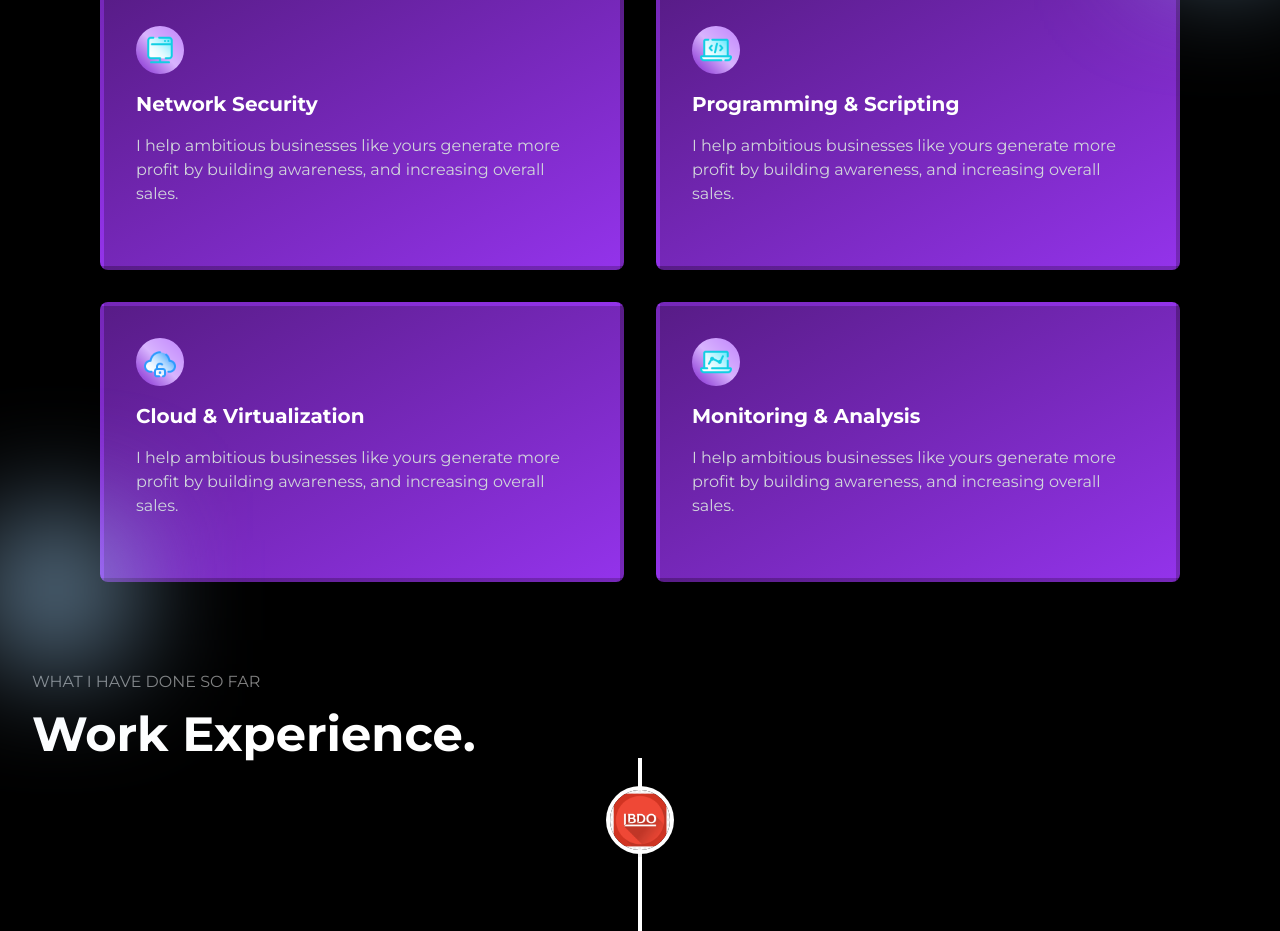
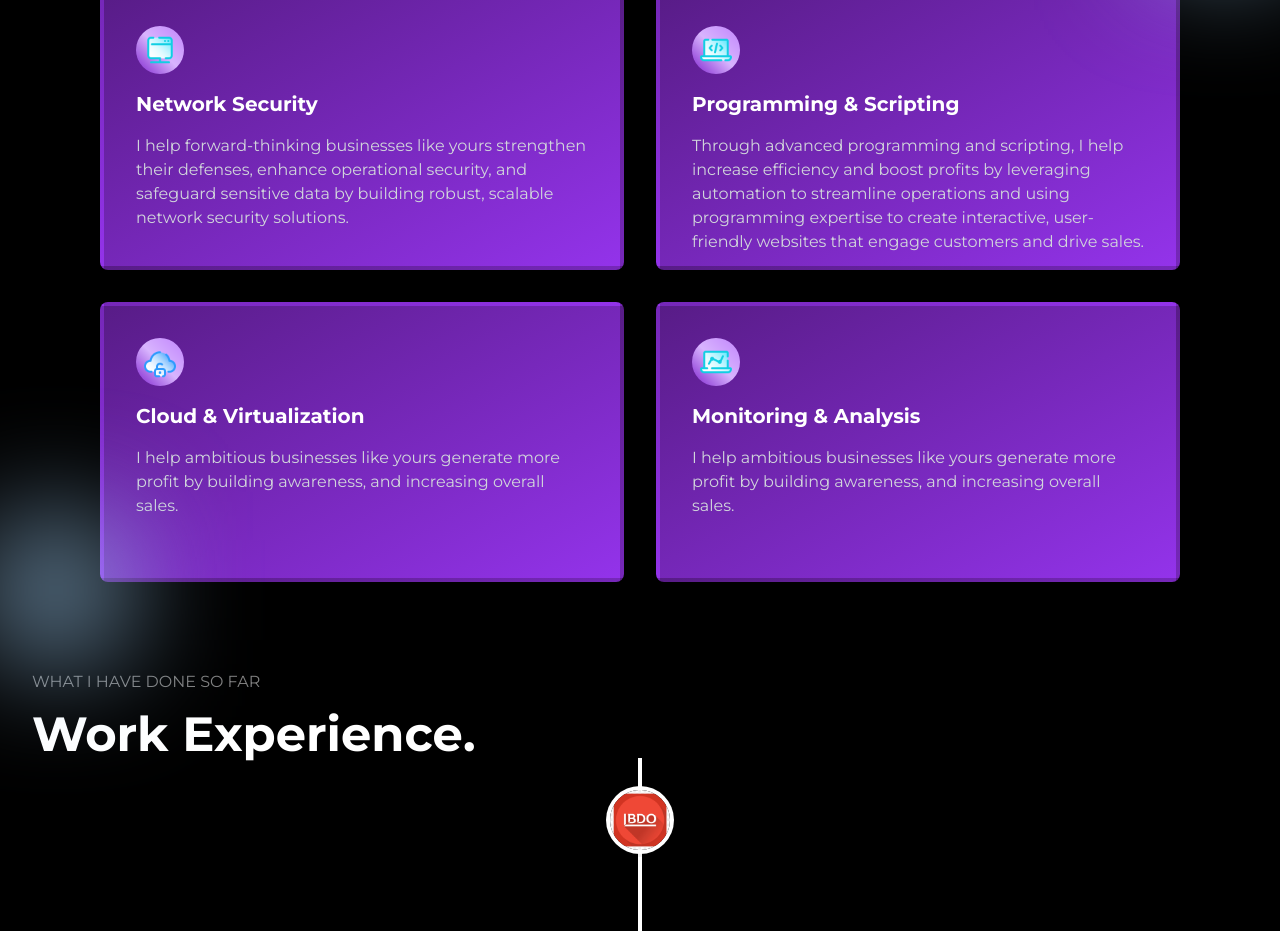
Before and after one commit to ChrisQuashie/web-development-project, a React (Vite) app: page / in a window 1280 px wide. Shown: the part 1842-2773 px from the top of the page. Built offline with nearby package versions, Linux system fonts and the light colour scheme; no server answers.

Commit message:
Update Services.tsx

```diff
--- a/src/pages/Services.tsx
+++ b/src/pages/Services.tsx
@@ -6,8 +6,8 @@ import analysis from '../assets/images/icons8-analysis-96.png';
 
 function Services() {
   const services = [
-    { id: 1, title: "Network Security", context: "I help ambitious businesses like yours generate more profit by building awareness, and increasing overall sales.", icon: network_security },
-    { id: 2, title: "Programming & Scripting", context: "I help ambitious businesses like yours generate more profit by building awareness, and increasing overall sales.", icon: coding },
+    { id: 1, title: "Network Security", context: "I help forward-thinking businesses like yours strengthen their defenses, enhance operational security, and safeguard sensitive data by building robust, scalable network security solutions.", icon: network_security },
+    { id: 2, title: "Programming & Scripting", context: "Through advanced programming and scripting, I help increase efficiency and boost profits by leveraging automation to streamline operations and using programming expertise to create interactive, user-friendly websites that engage customers and drive sales.", icon: coding },
     { id: 3, title: "Cloud & Virtualization", context: "I help ambitious businesses like yours generate more profit by building awareness, and increasing overall sales.", icon: cloud },
     { id: 4, title: "Monitoring & Analysis", context: "I help ambitious businesses like yours generate more profit by building awareness, and increasing overall sales.", icon: analysis },
   ];
```
